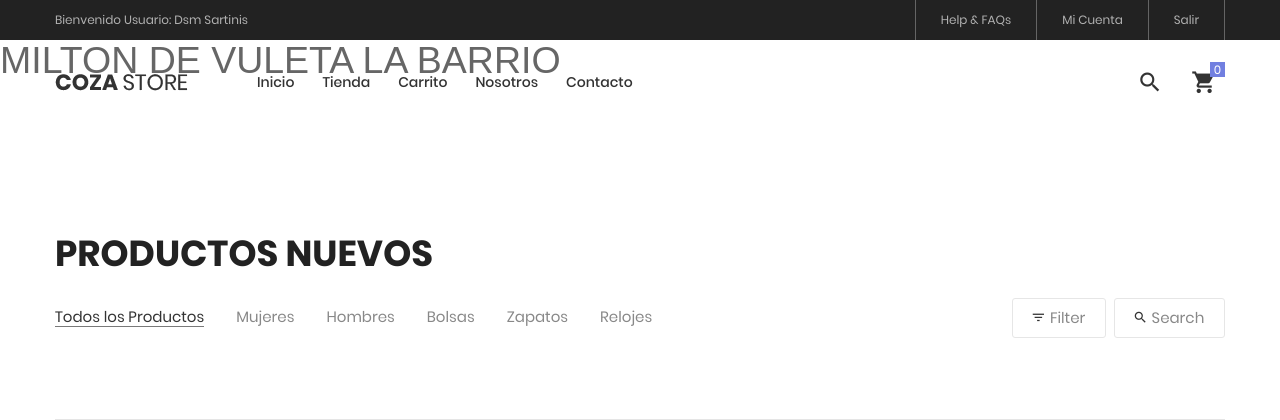
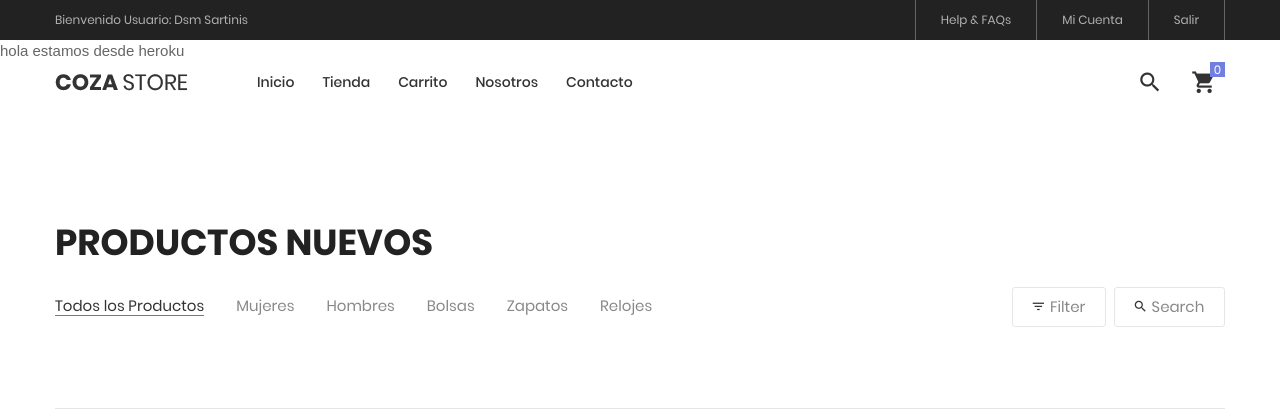
Before and after one commit to MilVG/StoreVirtualMvg, a PHP site: page / in a window 1280 px wide. Shown: the top 420 px of the page. Run offline with PHP 8.4, Linux system fonts and the light colour scheme; data that the repository does not hold is empty; some libraries are stand-ins or nearby versions; some web fonts are replaced.

Commit message:
actualizando home

```diff
--- a/Views/home.php
+++ b/Views/home.php
@@ -9,11 +9,10 @@ $arrProductos = $data['productos'];
 <!-- Slider -->
 <section class="section-slide">
 	<div>
-		<h1>MILTON DE VULETA LA BARRIO</h1>
+		<label for="" class="form-label">hola estamos desde heroku</label>
 	</div>
 	<div class="wrap-slick1">
 		<div class="slick1">
-
 			<?php
 			for ($i = 0; $i < count($arrSlider); $i++) {
 				$ruta = $arrSlider[$i]['ruta'];
```
